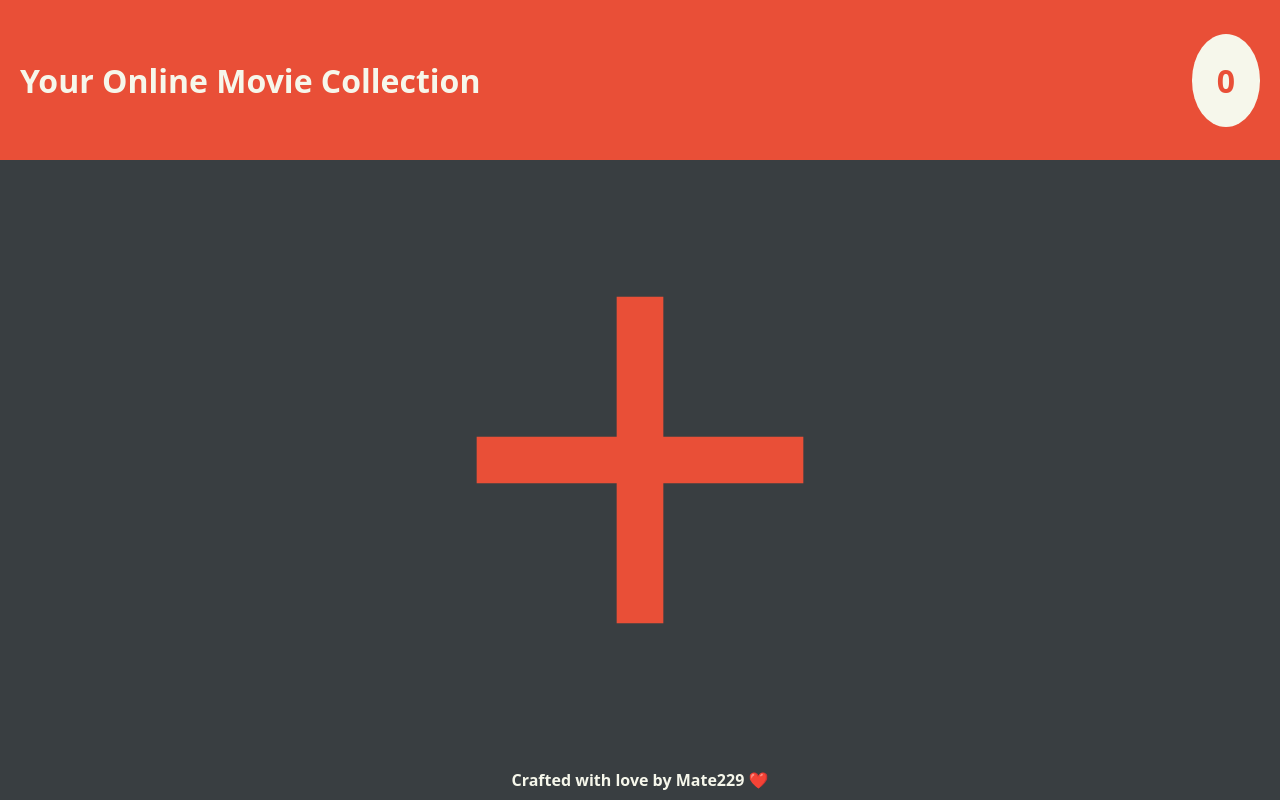
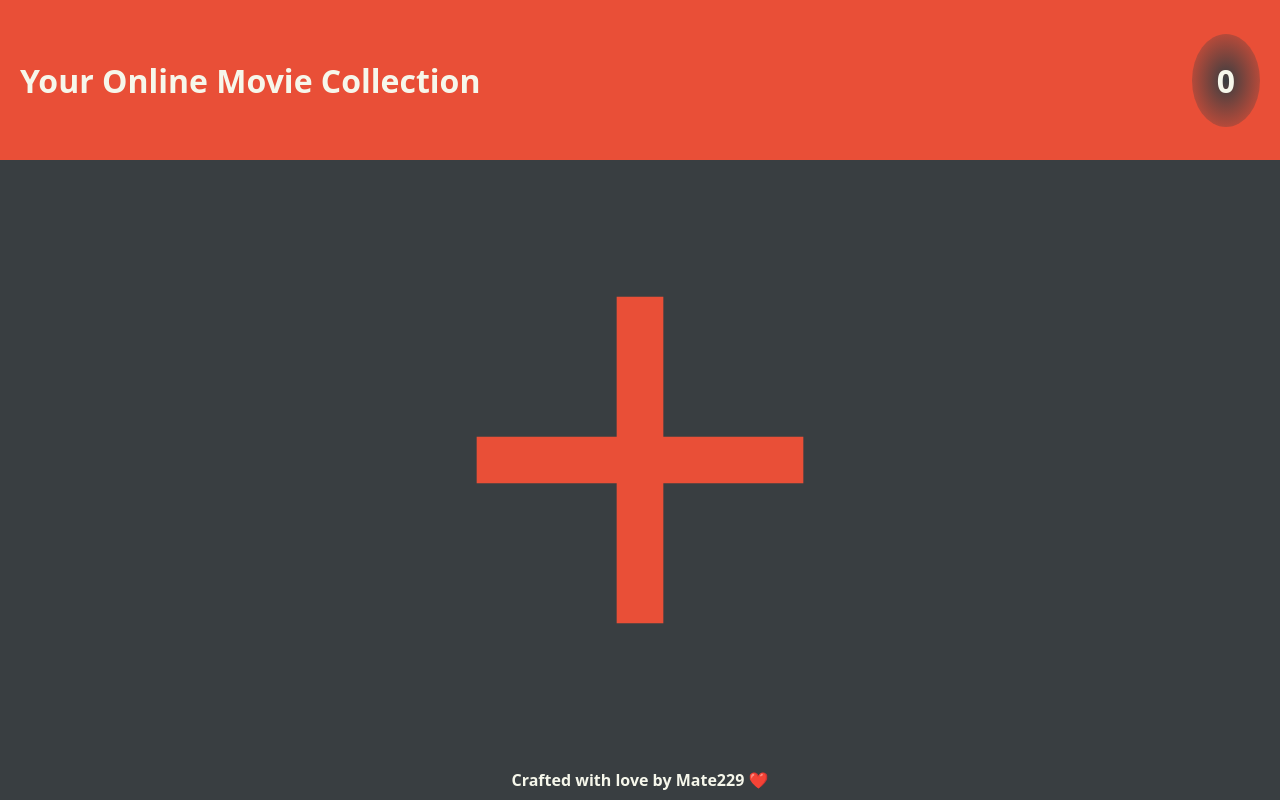
Before and after one commit to Mate229/movie-collection, a plain HTML site: page index.html in a window 1280 px wide. Drawn offline with Linux system fonts and the light colour scheme.

Commit message:
Update style.css
change background of total

```diff
--- a/style.css
+++ b/style.css
@@ -35,8 +35,9 @@ body {
 }
 
 .total {
-    background-color: var(--sct-bg-clr);
-    color: var(--hd-bg-clr);
+    background: radial-gradient(var(--txt-xlr), var(--hd-bg-clr));
+    /* background-color: var(--sct-bg-clr); */
+    color: var(--sct-bg-clr);
     padding: 25px;
     border-radius: 50%;
 }
```
